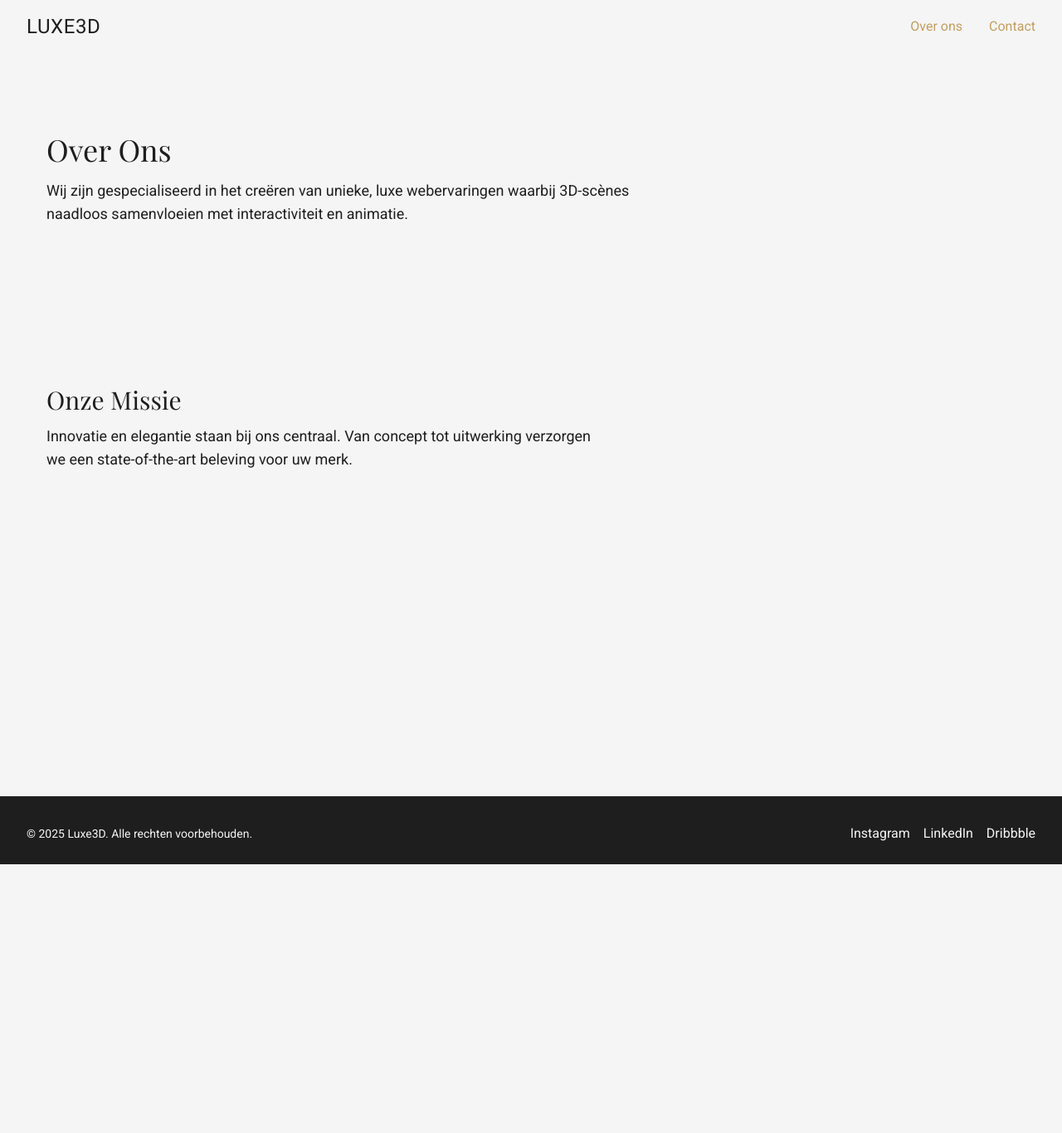
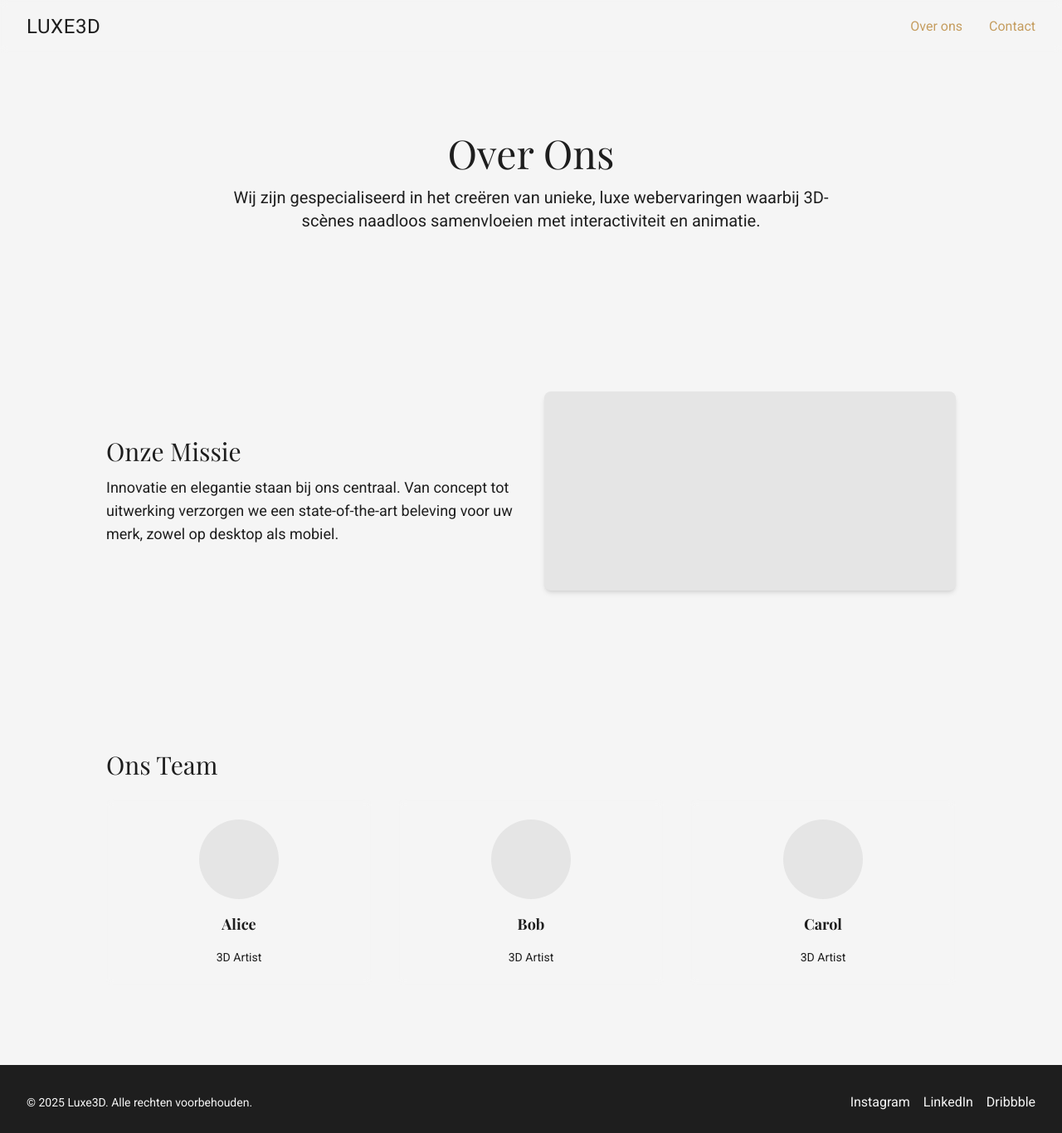
Before and after one commit to Vyzecb/ThreeJS, a Next.js app: page /about in a window 1280 px wide. Shown: the whole page at 83% size. Before the commit the page ends 1042 px from the top, so only its background shows below. Built offline with nearby package versions, Linux system fonts and the light colour scheme.

Commit message:
Update about.tsx

```diff
--- a/src/pages/about.tsx
+++ b/src/pages/about.tsx
@@ -1,41 +1,65 @@
-import React, { useEffect } from 'react';
-import Layout from '@/components/Layout';
-import { scrollAnimations } from '@/animations/scrollAnimations';
+// src/pages/about.tsx
+import React, { useEffect } from 'react'
+import Layout from '@/components/Layout'
+import { scrollAnimations } from '@/animations/scrollAnimations'
 
 const About: React.FC = () => {
   useEffect(() => {
-    scrollAnimations();
-  }, []);
+    scrollAnimations()
+  }, [])
 
   return (
     <Layout>
-      <section className="section py-24 px-6 bg-secondary">
-        <h2 className="text-4xl font-playfair mb-4">
-          Over Ons
-        </h2>
-        <p className="text-lg max-w-3xl">
-          Wij zijn gespecialiseerd in het creëren van unieke, luxe webervaringen
-          waarbij 3D-scènes naadloos samenvloeien met interactiviteit en animatie.
-        </p>
+      {/* Introductie */}
+      <section className="bg-secondary text-primary py-16 sm:py-24 px-4 sm:px-6 lg:px-8">
+        <div className="max-w-3xl mx-auto text-center">
+          <h2 className="text-3xl sm:text-4xl md:text-5xl font-playfair mb-4">
+            Over Ons
+          </h2>
+          <p className="text-base sm:text-lg md:text-xl leading-relaxed">
+            Wij zijn gespecialiseerd in het creëren van unieke, luxe webervaringen waarbij
+            3D-scènes naadloos samenvloeien met interactiviteit en animatie.
+          </p>
+        </div>
       </section>
 
-      <section className="section py-24 px-6">
-        <h3 className="text-3xl font-playfair mb-3">Onze Missie</h3>
-        <p className="text-lg max-w-2xl">
-          Innovatie en elegantie staan bij ons centraal. Van concept tot
-          uitwerking verzorgen we een state-of-the-art beleving voor uw merk.
-        </p>
+      {/* Missie */}
+      <section className="py-16 sm:py-24 px-4 sm:px-6 lg:px-8">
+        <div className="max-w-5xl mx-auto grid grid-cols-1 md:grid-cols-2 gap-8 items-center">
+          <div>
+            <h3 className="text-2xl sm:text-3xl font-playfair mb-3">Onze Missie</h3>
+            <p className="text-base sm:text-lg leading-relaxed">
+              Innovatie en elegantie staan bij ons centraal. Van concept tot uitwerking verzorgen
+              we een state-of-the-art beleving voor uw merk, zowel op desktop als mobiel.
+            </p>
+          </div>
+          <div className="w-full h-60 bg-neutral-light rounded-lg shadow-md" />
+        </div>
       </section>
 
-      <section className="section py-24 px-6 bg-secondary">
-        <h3 className="text-3xl font-playfair mb-3">Ons Team</h3>
-        <p className="text-lg max-w-2xl">
-          Een team van 3D-artiesten, front-end ontwikkelaars en animatiespecialisten
-          bundelen hun krachten om uw visie tot leven te brengen.
-        </p>
+      {/* Team */}
+      <section className="bg-secondary text-primary py-16 sm:py-24 px-4 sm:px-6 lg:px-8">
+        <div className="max-w-5xl mx-auto">
+          <h3 className="text-2xl sm:text-3xl font-playfair mb-6 text-center md:text-left">
+            Ons Team
+          </h3>
+          <div className="grid grid-cols-1 sm:grid-cols-2 lg:grid-cols-3 gap-8">
+            {/* Voorbeeld teamleden */}
+            {['Alice', 'Bob', 'Carol'].map((name) => (
+              <div
+                key={name}
+                className="bg-secondary/50 backdrop-blur-sm p-6 rounded-lg text-center"
+              >
+                <div className="w-24 h-24 mx-auto mb-4 bg-neutral-light rounded-full" />
+                <h4 className="text-lg font-semibold">{name}</h4>
+                <p className="text-sm mt-2">3D Artist</p>
+              </div>
+            ))}
+          </div>
+        </div>
       </section>
     </Layout>
-  );
-};
+  )
+}
 
-export default About;
+export default About
```
